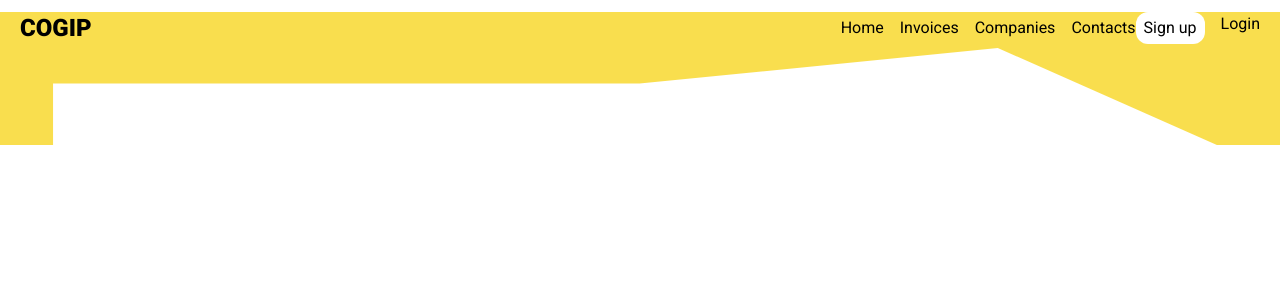
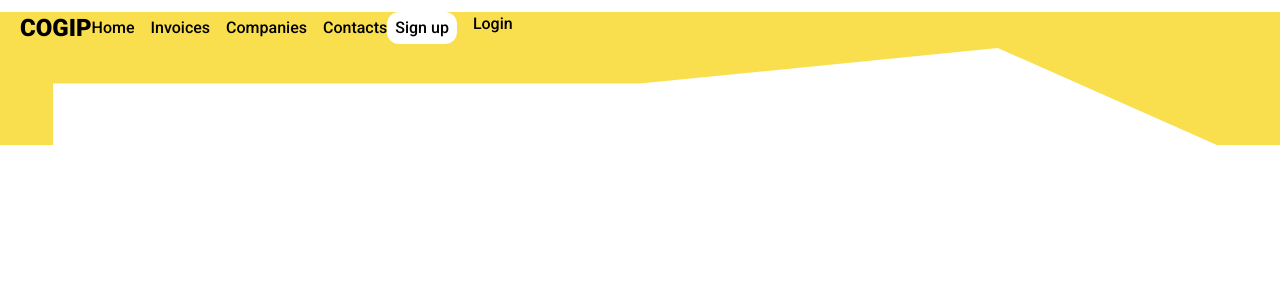
Before and after one commit to Taweria/Cogip_Project, a React (Vite) app in the folder cogip/: page / in a window 1280 px wide. Shown: the top 300 px of the page. Built offline with nearby package versions, Linux system fonts and the light colour scheme.

Commit message:
oups je suis sur la dev

```diff
--- a/cogip/src/components/hamberger-menu.jsx
+++ b/cogip/src/components/hamberger-menu.jsx
@@ -25,7 +25,7 @@ const HambergerMenu = () => {
     const [isOpen, setOpen] = useState(false);
 
     return (
-        <div className="md:flex md:justify-end">
+        <div className="md:flex md:justify-between md:w-full font-medium">
             <div className="md:hidden bg-gray-100">
                 <Hamburger toggled={isOpen} toggle={setOpen} />
             </div>
--- a/cogip/src/components/nav-header.jsx
+++ b/cogip/src/components/nav-header.jsx
@@ -2,7 +2,7 @@ import HambergerMenu from "./hamberger-menu.jsx";
 
 const NavHeader = () => {
     return (
-        <nav className={"font-roboto flex justify-between mx-5 mt-3"}>
+        <nav className={"font-roboto flex justify-between md:justify-normal md:w-full mx-5 mt-3"}>
             <h1 className={"text-2xl uppercase font-black"}>cogip</h1>
             <div className={"flex justify-between"}>
                 <HambergerMenu/>
```
